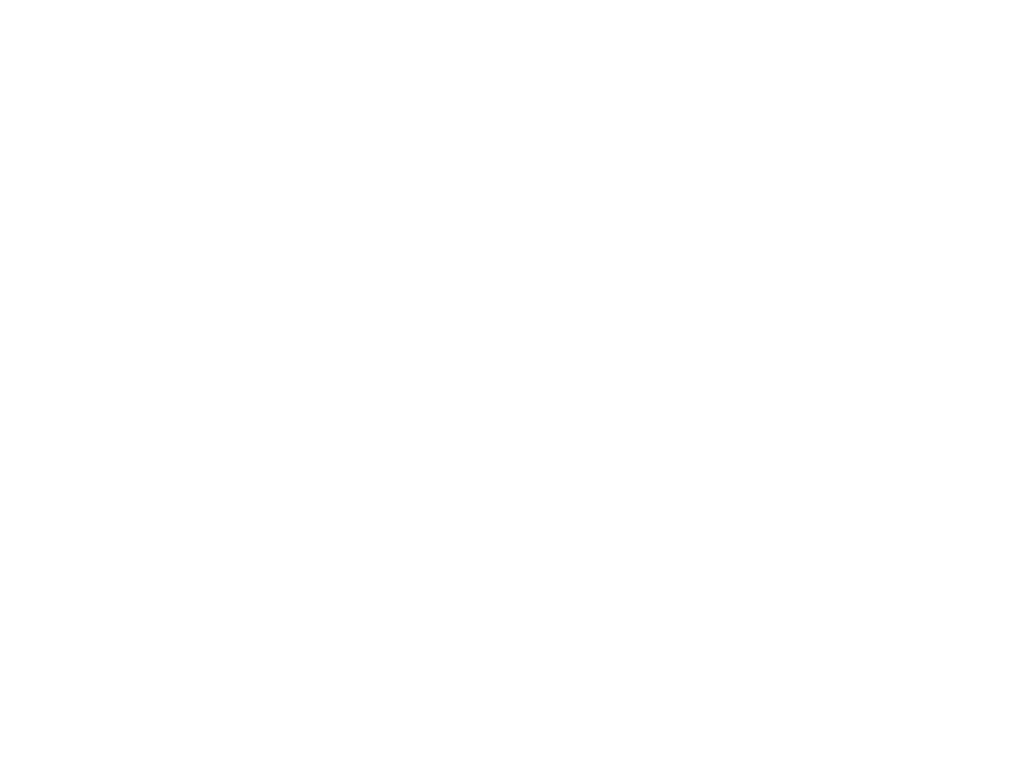
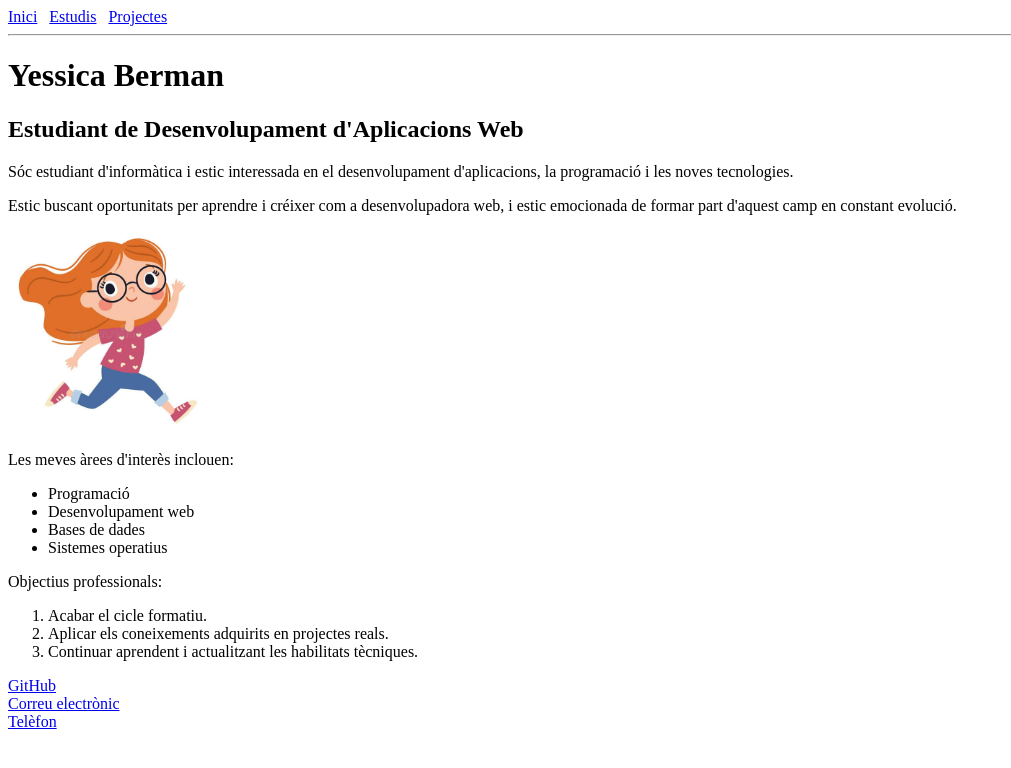
Before and after one commit to yberman2/dawm04exhtml, a plain HTML site: page index.html in a window 1280 px wide. Shown: the whole page, without its empty margins (0-1011 px from the left). Drawn offline with Linux system fonts and the light colour scheme.

Commit message:
curriclum
proyecto clase curruclum

```diff
--- a/index.html
+++ b/index.html
@@ -1,3 +1,46 @@
-<html>
 
+<!DOCTYPE html>
+<html lang="en">
+<head>
+    <meta charset="UTF-8">
+    <meta name="viewport" content="width=device-width, initial-scale=1.0">
+    <title>Yessica Berman</title>
+</head>
+<body>
+    <nav>
+        <a href="index.html">Inici</a>
+        &nbsp;
+        <a href="estudis.html">Estudis</a>
+        &nbsp;
+        <a href="projectes.html">Projectes</a>
+    </nav>
+    <hr>
+        <h1>Yessica Berman</h1>
+    </hr>
+    <h2>Estudiant de Desenvolupament d'Aplicacions Web</h2>
+    <p>Sóc estudiant d'informàtica i estic interessada en el desenvolupament d'aplicacions, la programació i les noves tecnologies.</p>
+    <p>Estic buscant oportunitats per aprendre i créixer com a desenvolupadora web, i estic emocionada de formar part d'aquest camp en constant evolució.</p>
+    <img src="imatges/images (1).jpeg" alt="Yessica Berman"width="200">
+    <br>
+    <p>Les meves àrees d'interès inclouen:</p>
+    <ul>
+        <li>Programació</li>
+        <li>Desenvolupament web</li>
+        <li>Bases de dades</li>
+        <li>Sistemes operatius</li>
+    </ul>
+    <p>Objectius professionals:</p>
+    <ol>
+        <li>Acabar el cicle formatiu.</li>
+        <li>Aplicar els coneixements adquirits en projectes reals.</li>
+        <li>Continuar aprendent i actualitzant les habilitats tècniques.</li>
+    </ol>
+           <a href="https://github.com/yessicaberman2/" target="_blank">GitHub</a>
+        <br>
+
+        <a href="mailto:yessicaberman@example.com">Correu electrònic</a>
+        <br>
+
+        <a href="tel:+34622207808">Telèfon</a>
+</body>
 </html>
```
Also changed, not shown: estudis.html (added, +25 -0 lines), projectes.html (added, +44 -0 lines), imatges/images (1).jpeg (added), imatges/tec.jpeg (added).
